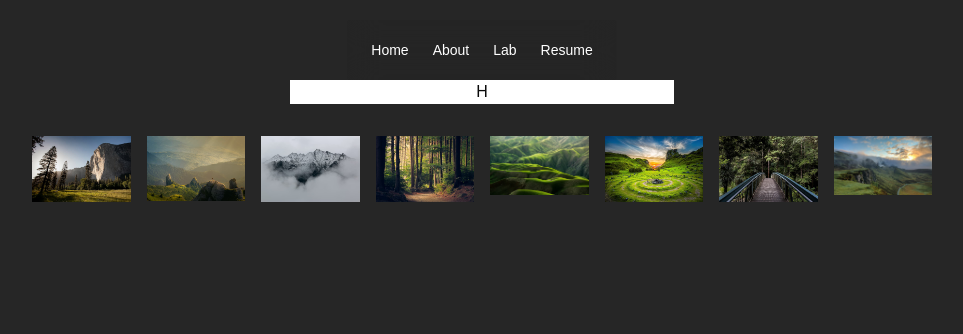
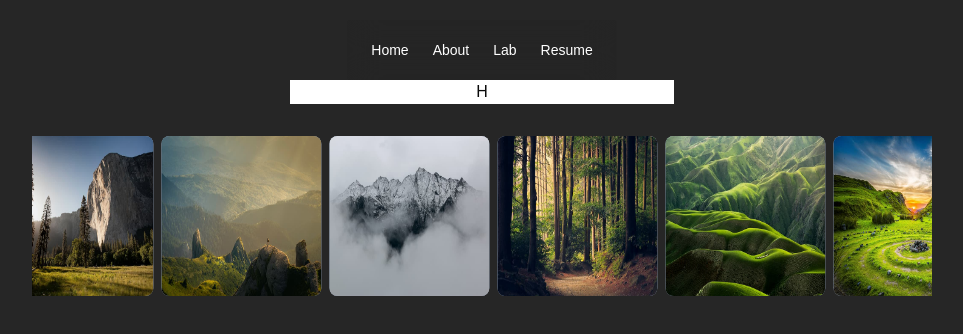
Before and after one commit to Ayusht0mar/components, a Next.js app: page /glassmaterialnavbar in a window 1280 px wide. Shown: the top 334 px of the page, without its empty margins (158-1121 px from the left). Built offline with nearby package versions, Linux system fonts and the light colour scheme.

Commit message:
Inifine Scrolling Carousel Compoent Created

```diff
--- a/src/app/(components)/infinitescrollingcarousel/page.tsx
+++ b/src/app/(components)/infinitescrollingcarousel/page.tsx
@@ -1,4 +1,8 @@
+"use client"
+import { animate, useMotionValue, motion } from "framer-motion";
 import Image from "next/image";
+import { useEffect } from "react";
+import useMeasure from "react-use-measure";
 
 const InfiniteScrollingCarousel = () => {
 
@@ -13,13 +17,32 @@ const InfiniteScrollingCarousel = () => {
         "/image-8.jpg",
     ]
 
+    let [ ref, {width}] = useMeasure()
+
+    const xTranslation = useMotionValue(0);
+
+    useEffect(() => {
+        let controls;
+        let finalPosition = -width / 2 - 4;
+
+        controls = animate(xTranslation, [0, finalPosition], {
+            ease: "linear",
+            duration: 2,
+            repeat: Infinity,
+            repeatType: "loop",
+            repeatDelay: 0,
+        });
+
+        return controls.stop;
+    }, [xTranslation, width]);
+
     return (
-        <div className="py-8">
-            <div className="absolute flex gap-4 ">
-                {[...logos].map((item, idx) => (
+        <div className="py-8 overflow-clip">
+            <motion.div className="flex gap-2 inset-0" ref={ref} style={{x: xTranslation}}>
+                {[...logos, ...logos].map((item, idx) => (
                     <Card image={item} key={idx}/>
                 ))}
-            </div>
+            </motion.div>
         </div>
      );
 }
@@ -27,12 +50,11 @@ const InfiniteScrollingCarousel = () => {
 const Card = ({image} : {
     image : string;
 }) => {
-    return <div className="relative">
+    return <div className="relative overflow-hidden h-[160px] min-w-[160px] bg-slate-400 rounded-lg flex justify-center items-center">
         <Image
             src={image}
             alt={image}
-            height={1000}
-            width={1000}
+            fill
         />
     </div>
 }
```
